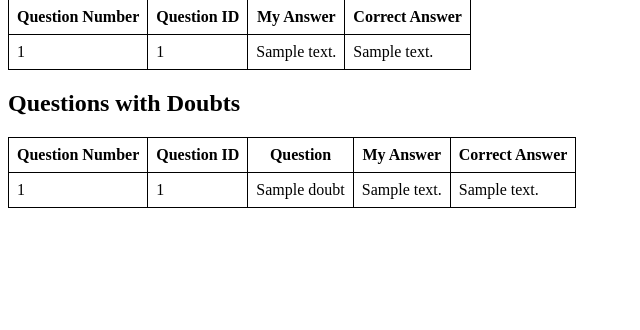
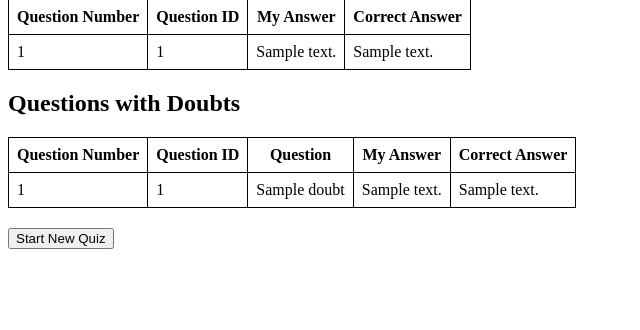
Before and after one commit to silvo77/FaskQuizAppBasic, a Flask app: template templates/results.html in a window 1280 px wide. Shown: the part 128-458 px from the top of the page, without its empty margins (0-640 px from the left). Run offline with Flask 3, Linux system fonts and the light colour scheme; the template is opened without the code that fills it: most values are stand-ins (such as "Sample title", 1, 10 or a date in 2020).

Commit message:
new quiz button

```diff
--- a/templates/results.html
+++ b/templates/results.html
@@ -9,6 +9,9 @@
         }
         th, td {
             padding: 8px;
+        }
+        .new-quiz {
+            margin-top: 20px;
         }
     </style>
 </head>
@@ -56,5 +59,10 @@
     {% else %}
     <p>No doubts marked.</p>
     {% endif %}
+
+    <!-- Start New Quiz Button -->
+    <div class="new-quiz">
+        <button onclick="window.location.href='/'">Start New Quiz</button>
+    </div>
 </body>
 </html>
```
